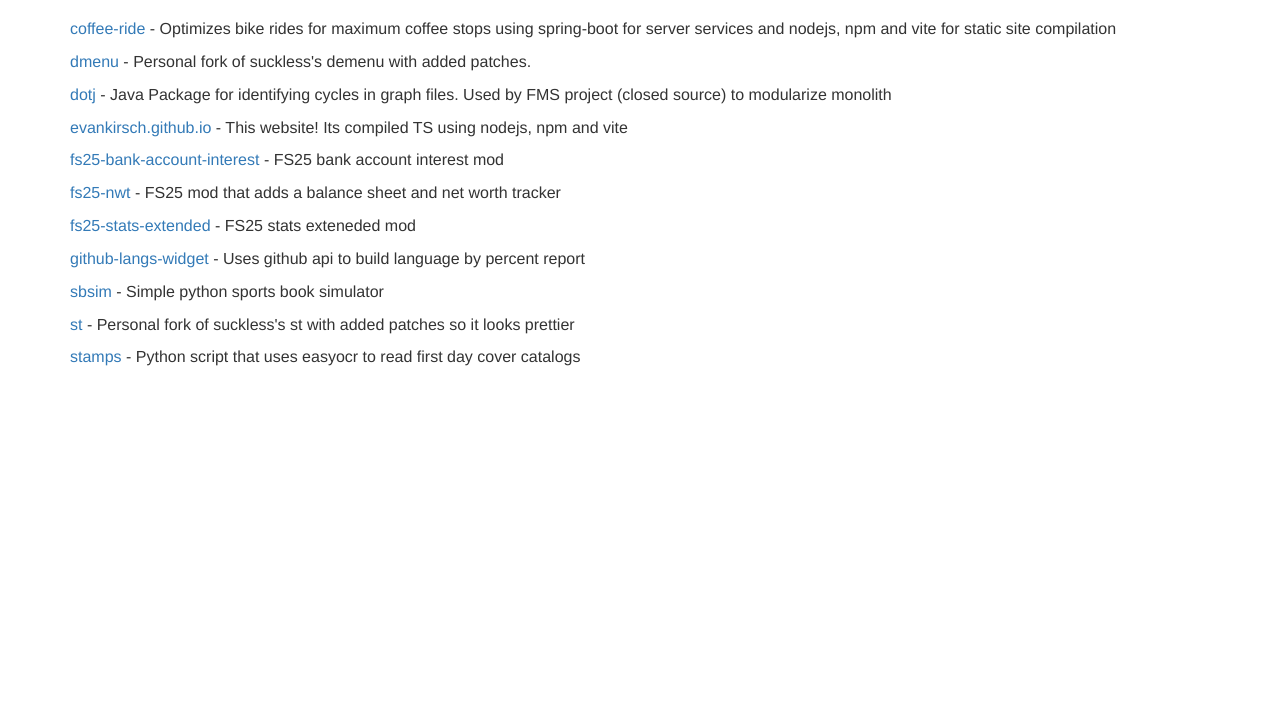
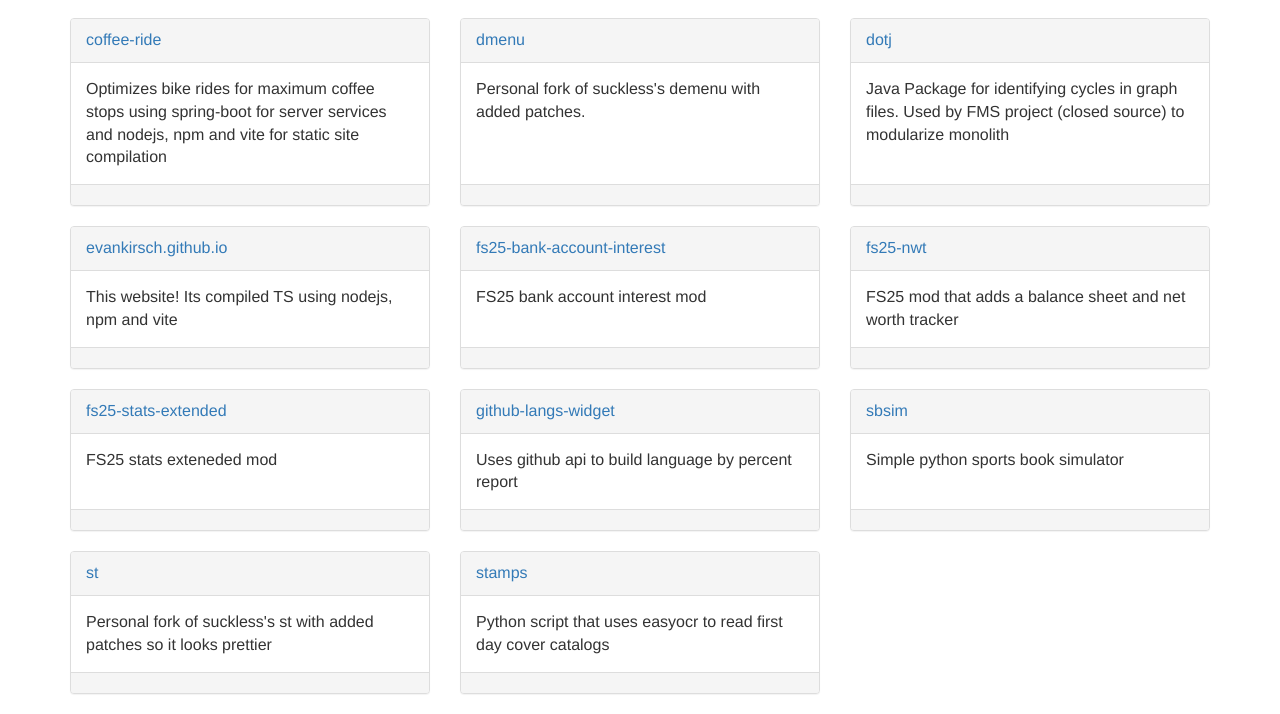
Before and after one commit to EvanKirsch/evankirsch.github.io, a website built with Vite: page index.html in a window 1280 px wide. Both pictures are taken after a click on the link "Open Source Projects". Shown: the part 104-818 px from the top of the page. Built offline with nearby package versions, Linux system fonts and the light colour scheme; no server answers.

Commit message:
Add project cards

```diff
--- a/src/api/github-repo-apis.ts
+++ b/src/api/github-repo-apis.ts
@@ -54,6 +54,14 @@ export class GithubRepoApis {
     return myEndpoints;
   }
 
+  public async getRepoMetadata(repoName: string): Promise<{ stars: number, language: string | null }> {
+    const response = await this.requestManager.request(
+      `GET https://api.github.com/repos/EvanKirsch/${repoName}`,
+      this.octokit.request, this.octokit
+    );
+    return { stars: response.data.stargazers_count, language: response.data.language };
+  }
+
   private async getRepoLanguages(repo : String | undefined) : Promise<Object> {
     const response = await this.requestManager
        .request("GET " + repo + "/languages", this.octokit.request, this.octokit);
--- a/src/style.css
+++ b/src/style.css
@@ -6,3 +6,28 @@ body {
   font-size: 28px;
   font-weight: bold;
 }
+
+.project-row {
+  display: flex;
+  flex-wrap: wrap;
+}
+
+.project-row > div {
+  display: flex;
+  flex-direction: column;
+}
+
+.project-panel {
+  flex: 1;
+  display: flex;
+  flex-direction: column;
+}
+
+.project-panel .panel-body {
+  flex: 1;
+}
+
+.project-panel .panel-footer {
+  font-size: 13px;
+  color: #666;
+}
--- a/src/widgets/project-widget.ts
+++ b/src/widgets/project-widget.ts
@@ -1,5 +1,6 @@
 import { WidgetInterface } from "./widget-interface";
 import { PageManager } from "../pagination/page-manager";
+import { GithubRepoApis } from "../api/github-repo-apis";
 
 export class ProjectWidget implements WidgetInterface<void> {
 
@@ -17,39 +18,77 @@ export class ProjectWidget implements WidgetInterface<void> {
     new _Project("stamps", "Python script that uses easyocr to read first day cover catalogs"),
   ];
 
-  async renderOn(targetEltId : string): Promise<void> {
+  async renderOn(targetEltId: string): Promise<void> {
     const pageManager = PageManager.getInstance();
     const osp = await pageManager.getElementById(targetEltId);
 
-    this.projects.forEach(elt => {
-      osp.appendChild(this.buildProjectElement(elt))
-    })
+    const row = document.createElement("div");
+    row.classList.add("row", "project-row");
+    osp.appendChild(row);
 
+    const api = new GithubRepoApis();
+    await Promise.all(this.projects.map(async project => {
+      const col = await this.buildProjectElement(project, api);
+      row.appendChild(col);
+    }));
   }
 
-  private buildProjectElement(project : _Project) : HTMLElement {
+  private async buildProjectElement(project: _Project, api: GithubRepoApis): Promise<HTMLElement> {
+    const col = document.createElement("div");
+    col.classList.add("col-sm-6", "col-md-4");
 
-    const a = document.createElement("a");
-    a.href = "https://github.com/EvanKirsch/" + project.label;
-    a.innerText = project.label;
+    const panel = document.createElement("div");
+    panel.classList.add("panel", "panel-default", "project-panel");
 
-    const p = document.createElement("p");
-    p.appendChild(a);
-    p.append(" - ");
-    p.append(project.description);
+    // heading
+    const heading = document.createElement("div");
+    heading.classList.add("panel-heading");
+    const link = document.createElement("a");
+    link.href = "https://github.com/EvanKirsch/" + project.label;
+    link.innerText = project.label;
+    link.target = "_blank";
+    heading.appendChild(link);
 
-    return p;
+    // body
+    const body = document.createElement("div");
+    body.classList.add("panel-body");
+    body.innerText = project.description;
+
+    // footer with live GitHub data
+    const footer = document.createElement("div");
+    footer.classList.add("panel-footer");
+    try {
+      const { stars, language } = await api.getRepoMetadata(project.label);
+      const starsSpan = document.createElement("span");
+      starsSpan.innerText = `★ ${stars}`;
+      footer.appendChild(starsSpan);
+      if (language) {
+        footer.append("  ·  ");
+        const langBadge = document.createElement("span");
+        langBadge.classList.add("label", "label-info");
+        langBadge.innerText = language;
+        footer.appendChild(langBadge);
+      }
+    } catch (e) {
+      console.error(`Failed to load metadata for ${project.label}:`, e);
+      footer.innerText = "";
+    }
+
+    panel.appendChild(heading);
+    panel.appendChild(body);
+    panel.appendChild(footer);
+    col.appendChild(panel);
+    return col;
   }
 
 }
 
 class _Project {
-  label : string;
+  label: string;
   description: string;
 
-  constructor(label : string, description: string) {
+  constructor(label: string, description: string) {
     this.label = label;
     this.description = description;
   }
-
 }
```
